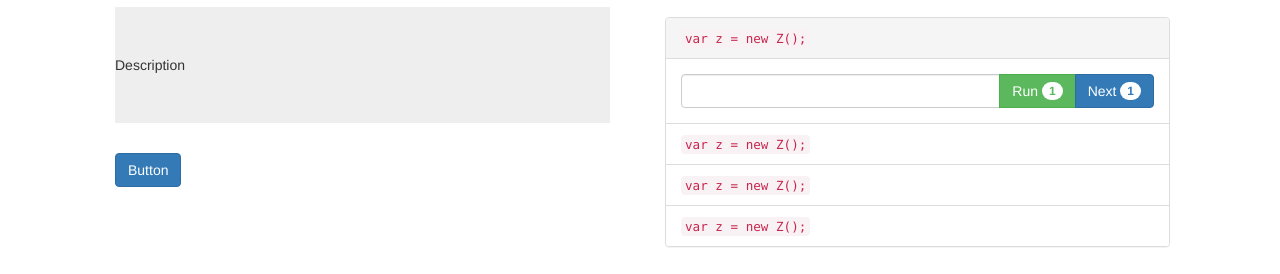
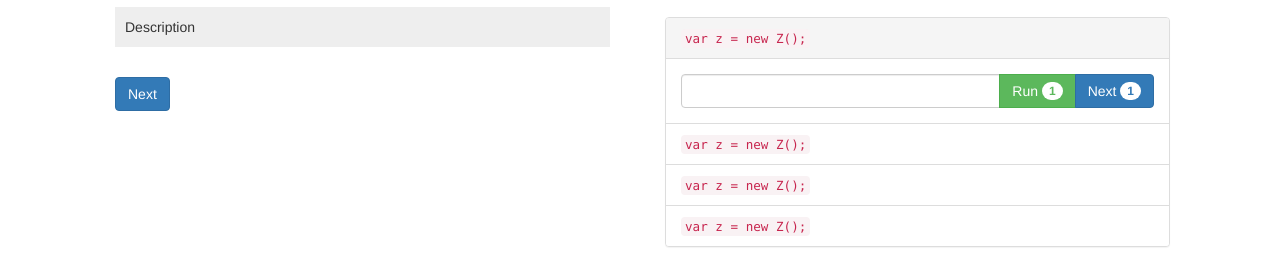
Before and after one commit to imohiosen/ComplexNumberJS, a plain HTML site: page index.html in a window 1280 px wide. Shown: the part 235-509 px from the top of the page. Drawn offline with nearby package versions, Linux system fonts and the light colour scheme.

Commit message:
#nocomment

```diff
--- a/index.html
+++ b/index.html
@@ -31,11 +31,11 @@
             <h1 class="col-xs-12">Title</h1>
 
             <div class="col-xs-12">
-                <p class="jumbotron">
+                <p class="jumbotron" style="padding: 10px">
                     Description
                 </p>
                 <button class="btn btn-primary" type="button" >
-                    Button
+                    Next
                 </button>
             </div>
         </div>
```
